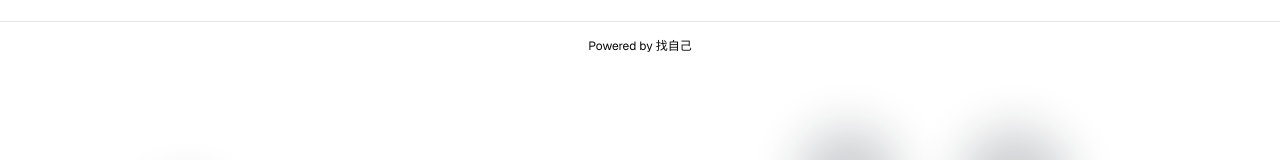
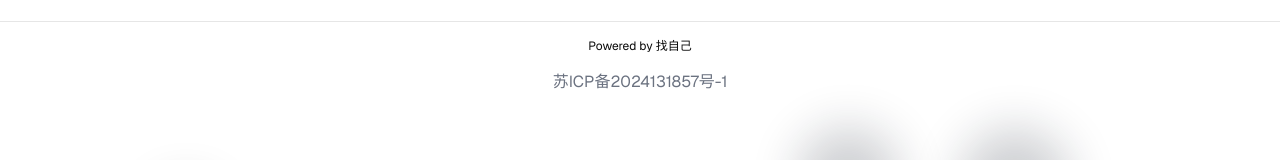
Before and after one commit to hfyydd/agent-app, a Next.js app: page /bvideos in a window 1280 px wide. Shown: the part 236-396 px from the top of the page. Built offline with nearby package versions, Linux system fonts and the light colour scheme; no server answers; the database is empty.

Commit message:
添加备案号

```diff
--- a/app/bvideos/page.tsx
+++ b/app/bvideos/page.tsx
@@ -93,6 +93,11 @@ export default function VideoPage() {
               找自己
             </a>
           </p>
+          <p className="mt-4">
+            <a href="https://beian.miit.gov.cn" target="_blank" rel="noopener noreferrer" className="text-gray-500 hover:underline">
+              苏ICP备2024131857号-1
+            </a>
+          </p>
         </footer>
     </>
   );
--- a/app/e2mui/page.tsx
+++ b/app/e2mui/page.tsx
@@ -12,6 +12,7 @@ const PricingPage: React.FC = () => {
   const router = useRouter();
   const { user } = useStore(useUserStore, (state) => ({ user: state.user }));
   const [userToken, setUserToken] = useState<string | null>(null);
+  const [refreshToken, setRefreshToken] = useState<string | null>(null);
   const supabase = createClient();
 
   useEffect(() => {
@@ -19,6 +20,8 @@ const PricingPage: React.FC = () => {
       const { data: { session } } = await supabase.auth.getSession();
       if (session) {
         setUserToken(session.access_token);
+        setRefreshToken(session.refresh_token);
+        console.log('刷新令牌:', session.refresh_token);
       }
     };
 
@@ -30,9 +33,12 @@ const PricingPage: React.FC = () => {
   };
 
   const openE2MUIApp = () => {
-    if (user && userToken) {
+    console.log('打开应用时的刷新令牌:', refreshToken);
+    if (user && userToken && refreshToken) {
       // 用户已登录，打开应用
-      window.location.href = `e2mui://open?token=${userToken}`;
+      const appUrl = `e2mui://open?token=${encodeURIComponent(userToken)}&refreshToken=${encodeURIComponent(refreshToken)}`;
+      console.log('应用 URL:', appUrl);
+      window.location.href = appUrl;
     } else {
       // 用户未登录，跳转到登录页面
       router.push('/login');
@@ -106,10 +112,10 @@ const PricingPage: React.FC = () => {
 
       <div className="mt-8 text-center">
         <div className="inline-block bg-gray-200 text-gray-700 px-8 py-3 rounded-md">
-          {selectedPlan === 'free' ? '免费版即将推出' : `${selectedPlan === 'monthly' ? '���度' : '年度'}订阅即将开放`}
+          {selectedPlan === 'free' ? '免费版即将推出' : `${selectedPlan === 'monthly' ? '度' : '年度'}订阅即将开放`}
         </div>
         <p className="mt-4 text-sm text-gray-600">
-          我们正在努力完善这项功能,敬请期待!
+          我们正在努力完善这项功能,请期待!
         </p>
         <button
           onClick={openE2MUIApp}
--- a/app/efficiency/page.tsx
+++ b/app/efficiency/page.tsx
@@ -82,6 +82,11 @@ export default function ToolsPage() {
             找自己
           </a>
         </p>
+        <p className="mt-4">
+            <a href="https://beian.miit.gov.cn" target="_blank" rel="noopener noreferrer" className="text-gray-500 hover:underline">
+              苏ICP备2024131857号-1
+            </a>
+          </p>
       </footer>
     </>
   );
--- a/app/store/page.tsx
+++ b/app/store/page.tsx
@@ -75,6 +75,12 @@ export default function Index() {
           <p className="mt-4">
             Powered by 找自己
           </p>
+          {/* 添加ICP备案号 */}
+          <p className="mt-4">
+            <a href="https://beian.miit.gov.cn" target="_blank" rel="noopener noreferrer" className="text-gray-500 hover:underline">
+              苏ICP备2024131857号-1
+            </a>
+          </p>
         </div>
       </footer>
     </div>
```
